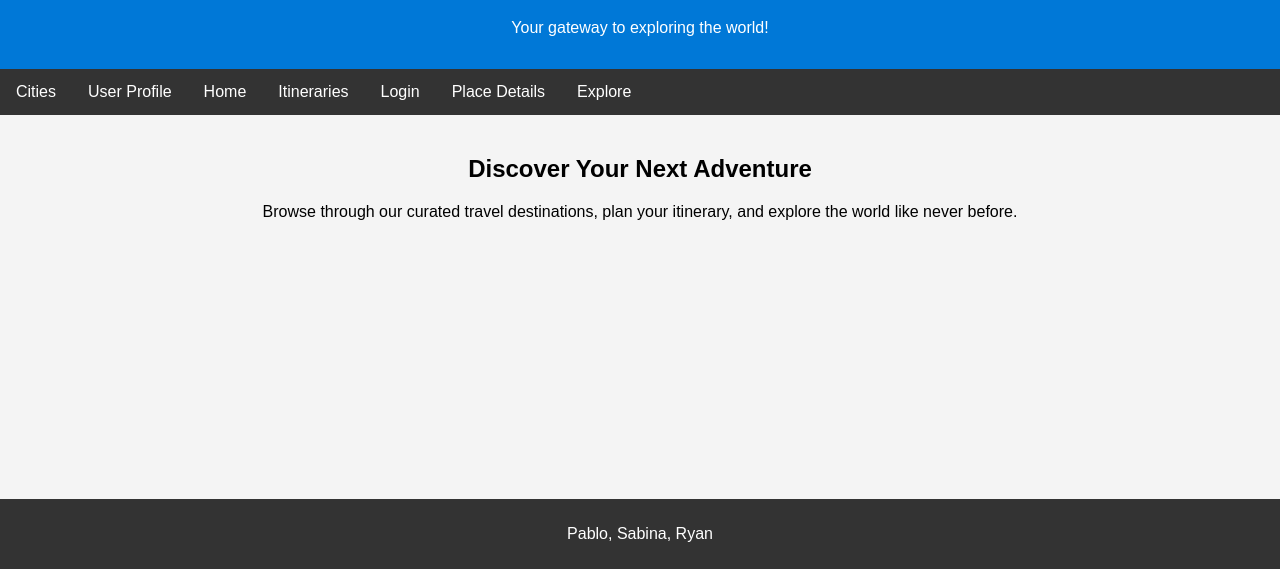
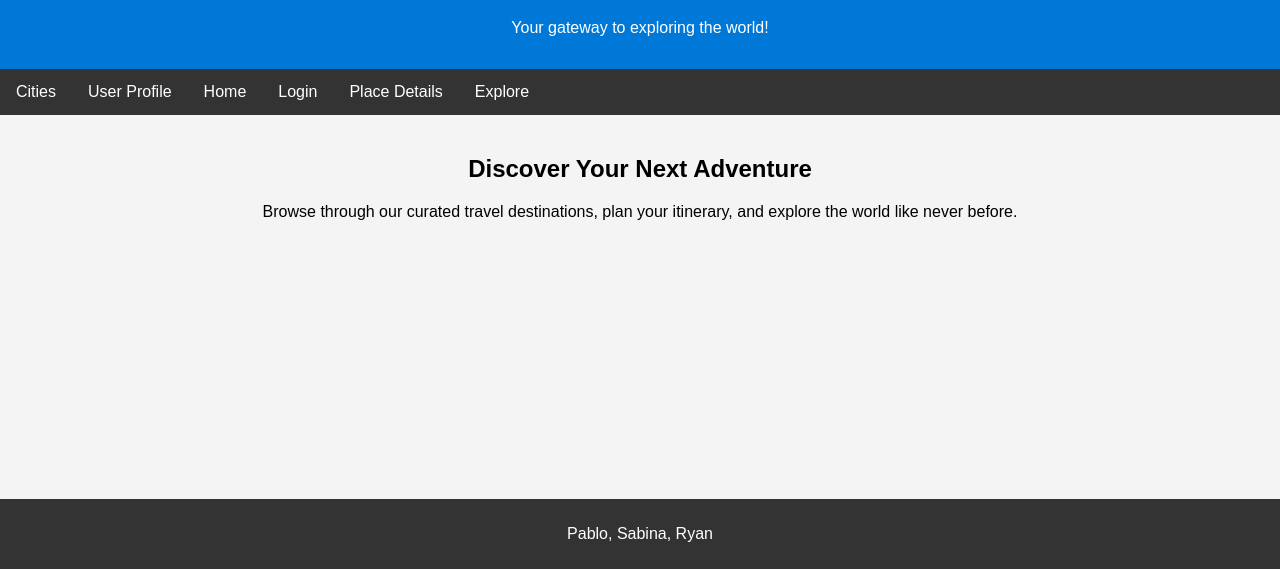
Before and after one commit to pruizjr2/travel-app, a plain HTML site: page client/home.html in a window 1280 px wide. Shown: the part 231-800 px from the top of the page. Drawn offline with Linux system fonts and the light colour scheme; files that its build step writes are made by us from their sources.

Commit message:
Update home.html

```diff
--- a/client/home.html
+++ b/client/home.html
@@ -26,7 +26,6 @@
             <a href="City.html">Cities</a>
             <a href="Dashboard.html">User Profile</a>
             <a href="Home.html">Home</a>
-            <a href="Itinerary.html">Itineraries</a>
             <a href="Login.html">Login</a>
             <a href="PlaceDetails.html">Place Details</a>
             <a href="Register.html">Explore</a>
```
